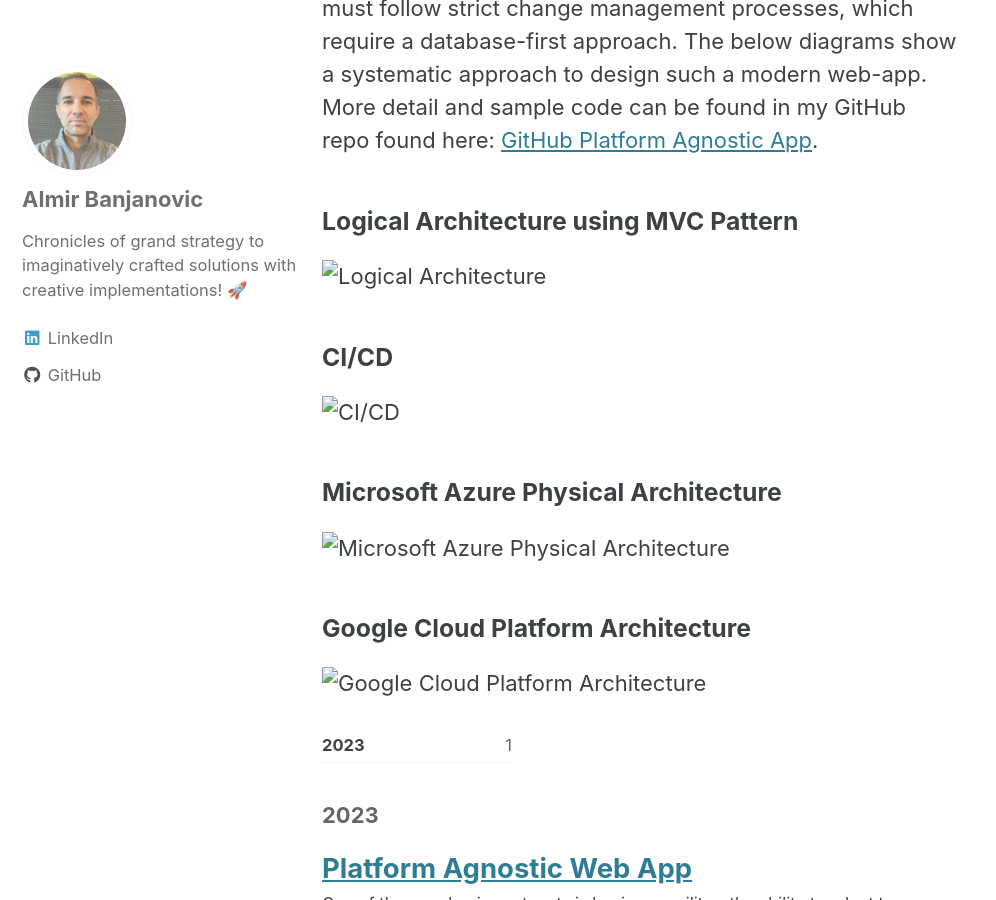
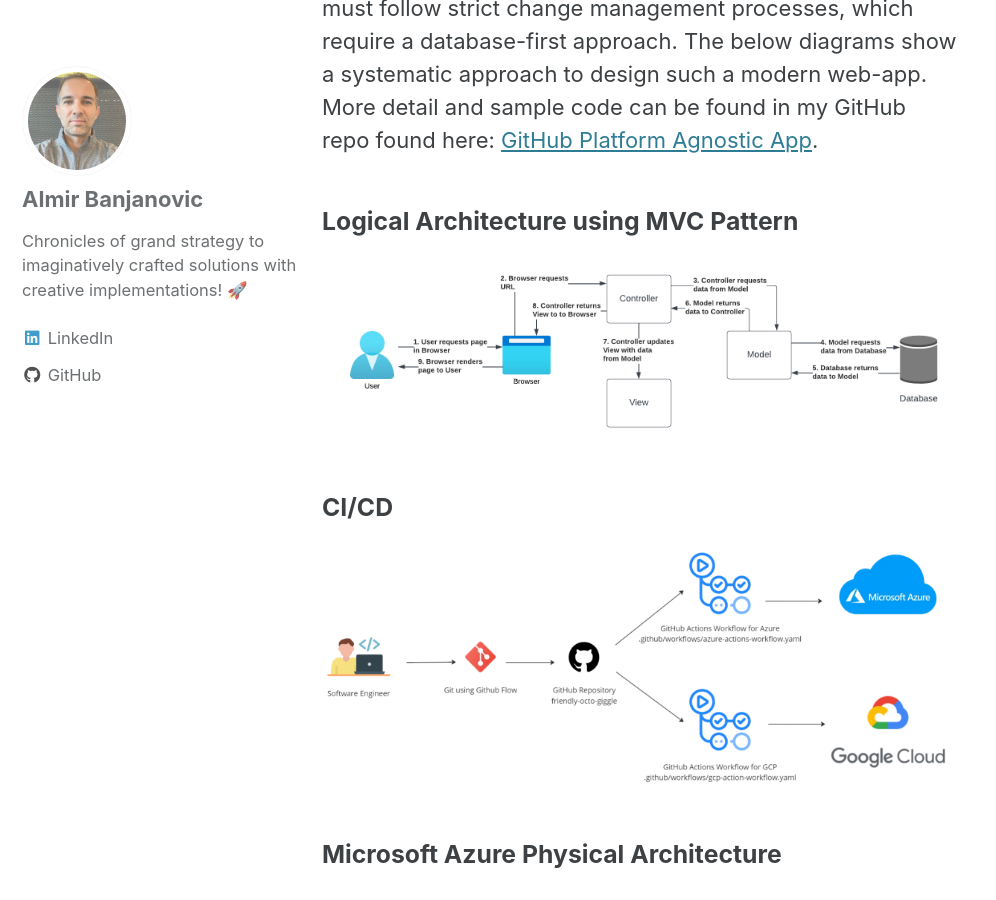
Before and after one commit to almirbanjanovic/roadtocloud.github.io, a Jekyll site: the page built from _posts/2023-09-25-platform-agnostic-app.md, in a window 1280 px wide and 900 px high, scrolled down 1031 px. Shown: the whole window, without its empty margins (0-996 px from the left). Built offline with Jekyll 4.4.1, drawn with Linux system fonts in a browser that asks for light colours; cached includes are drawn as plain includes; comment, search, counter and statistics services are not loaded.

Commit message:
Update 2023-09-25-platform-agnostic-app.md

```diff
--- a/_posts/2023-09-25-platform-agnostic-app.md
+++ b/_posts/2023-09-25-platform-agnostic-app.md
@@ -16,13 +16,13 @@ In general, a modular, cloud-agnostic, application that follows the 12 factor me
 As already mentioned, 12 factor methodolgy can enable us to shift focuse between any application platform or CSP.  A modern web application is built using a modern cross-platform programming language, such as ASP.NET 7 MVC, which can run on any system - Linux based or Windows based.  One can either take a code-first or database-first approach.  This choice will largely depend on the size of the application and enterprise or team complexity - smaller teams may benefit from code-first, but larger teams often must follow strict change management processes, which require a database-first approach.  The below diagrams show a systematic approach to design such a modern web-app.  More detail and sample code can be found in my GitHub repo found here: [GitHub Platform Agnostic App](https://github.com/rimlaban7/platform-agnostic-app).
 
 ### Logical Architecture using MVC Pattern
-![Logical Architecture](assets/images/platform-agnostic-mvc-architecture.png){:class="img-responsive"}
+![Logical Architecture](../assets/images/platform-agnostic-mvc-architecture.png){:class="img-responsive"}
 
 ### CI/CD
-![CI/CD](assets/images/platform-agnostic-ci-cd-flow.png){:class="img-responsive"}
+![CI/CD](../assets/images/platform-agnostic-ci-cd-flow.png){:class="img-responsive"}
 
 ### Microsoft Azure Physical Architecture
-![Microsoft Azure Physical Architecture](assets/images/platform-agnostic-azure-architecture.png){:class="img-responsive"}
+![Microsoft Azure Physical Architecture](../assets/images/platform-agnostic-azure-architecture.png){:class="img-responsive"}
 
 ### Google Cloud Platform Architecture
-![Google Cloud Platform Architecture](assets/images/platform-agnostic-gcp-architecture.png){:class="img-responsive"}
+![Google Cloud Platform Architecture](../assets/images/platform-agnostic-gcp-architecture.png){:class="img-responsive"}
```
